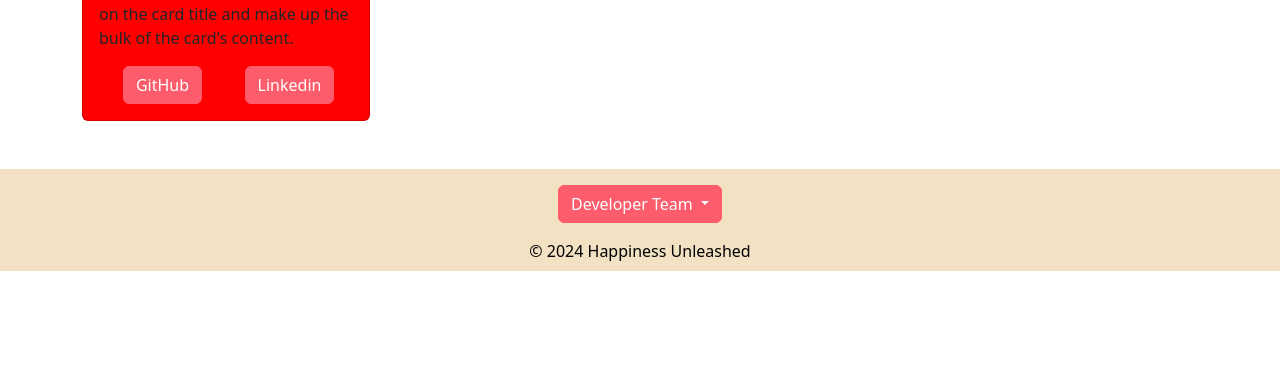
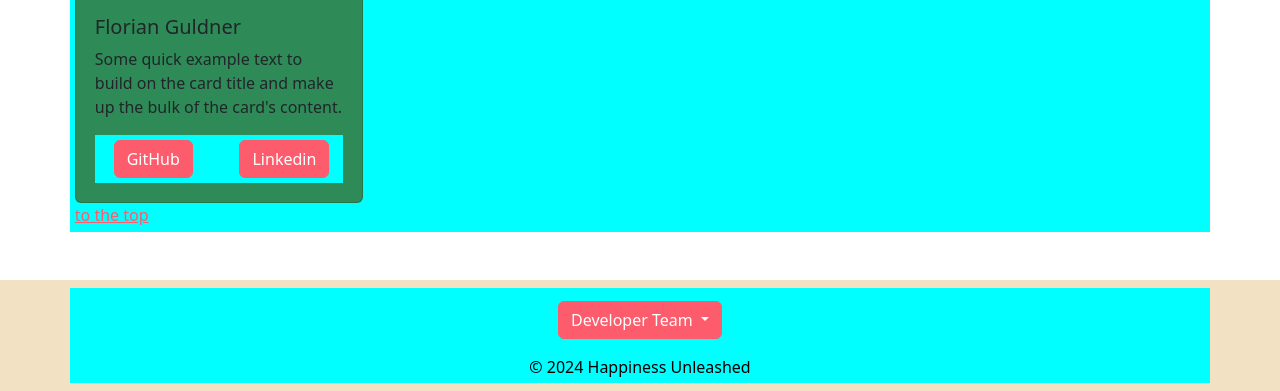
Before and after one commit to stephendawsondev/happiness-unleashed-svelte-ninja, a Django app: page /our-team/ in a window 1280 px wide. Shown: the part 2909-3300 px from the top of the page. Before the commit the page ends 3180 px from the top, so only its background shows below. Run offline with Django 4.2, Linux system fonts and the light colour scheme; some libraries are stand-ins or nearby versions.

Commit message:
adjustments in teampage_about.css

```diff
--- a/happiness_app/static/happiness_app/css/teampage_about.css
+++ b/happiness_app/static/happiness_app/css/teampage_about.css
@@ -1,3 +1,35 @@
+/* css styles for team page and about section */
+
+
+.container {
+    background-color: aqua;
+    padding: 0.3rem;
+    margin: 0.1 rem;
+}
+
+
 .card {
-    background-color: red;
+    background-color: seagreen;
+    padding: 3px;
 }
+
+h1 {
+    font-weight: bold;
+}
+
+h5 {
+
+}
+
+
+.to_the_top {
+
+}
+
+
+/* responsvie desing */
+@media screen and (min-width: 768px) {
+    #acts-of-kindness-slider .carousel-inner {
+      max-height: 400px;
+    }
+  }
--- a/happiness_app/templates/happiness_app/our_team.html
+++ b/happiness_app/templates/happiness_app/our_team.html
@@ -138,6 +138,8 @@
       </div>
     </div>
 
+    <a href="#container" class="to_the_top">to the top</a>
+
   </div>
 </section>
 {% endblock %}
```
